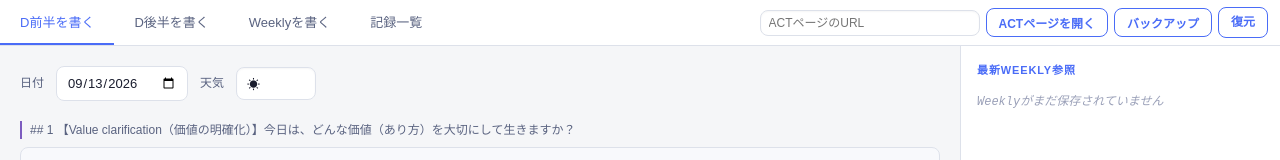
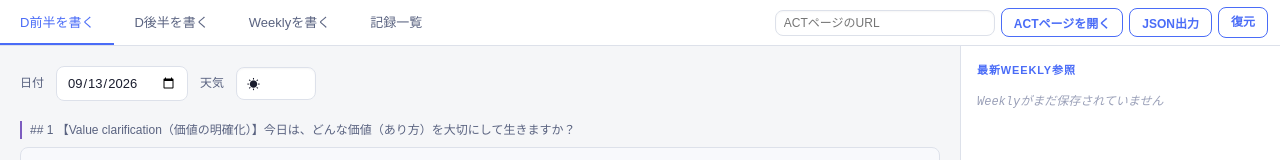
Before and after one commit to halmhal/act-journal, a plain HTML site: page index.html in a window 1280 px wide. Shown: the top 160 px of the page. Drawn offline with Linux system fonts and the light colour scheme.

Commit message:
Update index.html

```diff
--- a/index.html
+++ b/index.html
@@ -145,7 +145,7 @@ input[type=range] { flex: 1; accent-color: var(--accent); }
   <div class="tab-bar-right">
     <input type="text" id="act-url-input" placeholder="ACTページのURL" value="">
     <button class="btn-url" onclick="openActUrl()">ACTページを開く</button>
-    <button class="btn-url" onclick="exportJson()">バックアップ</button>
+    <button class="btn-url" onclick="exportJson()">JSON出力</button>
     <label class="btn-url" style="cursor:pointer;">復元<input type="file" accept=".json" style="display:none" onchange="importJson(this)"></label>
   </div>
 </div>
```
